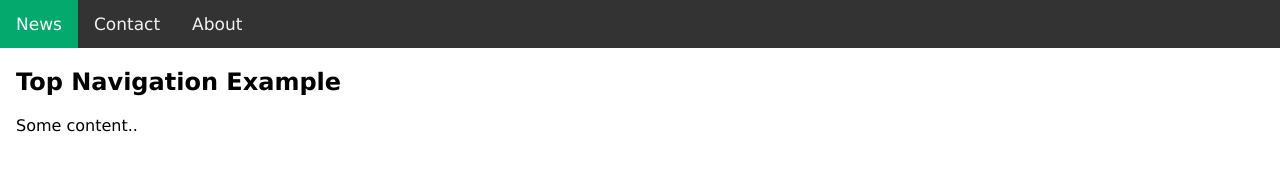
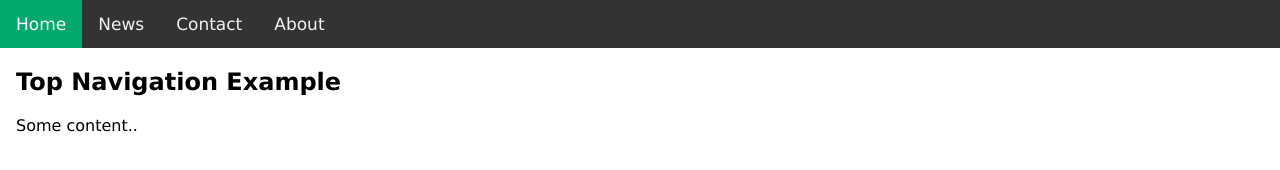
Before and after one commit to OddSkier/OddSkier.github.io, a plain HTML site: page index.html in a window 1280 px wide. Drawn offline with Linux system fonts and the light colour scheme.

Commit message:
Update index.html

```diff
--- a/index.html
+++ b/index.html
@@ -46,7 +46,7 @@ body {
 <body class="noselect">
 
 <div class="topnav">
-  <a class="active" href="#home>Home</a>
+  <a class="active" href="#home">Home</a>
   <a href="#news">News</a>
   <a href="#contact">Contact</a>
   <a href="#about">About</a>
```
